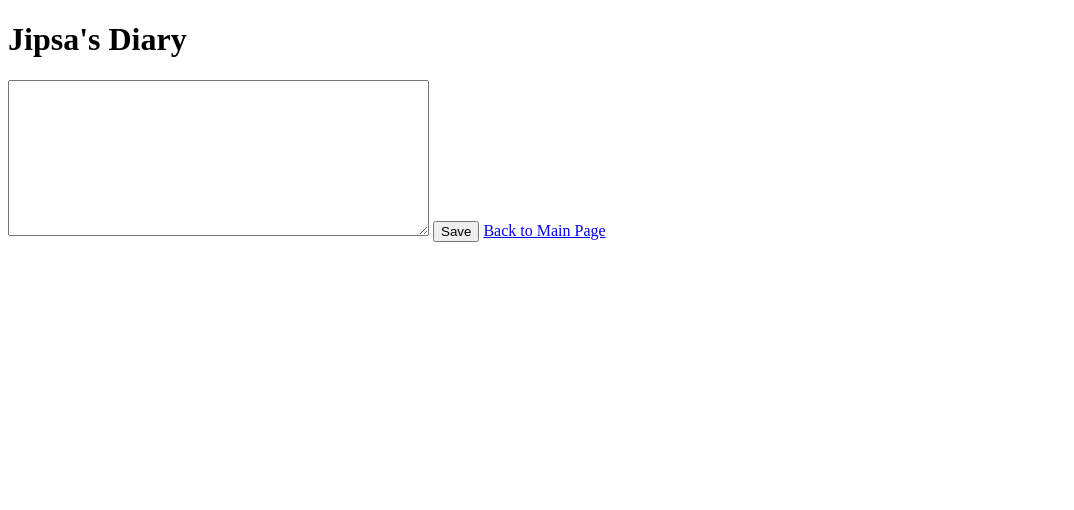
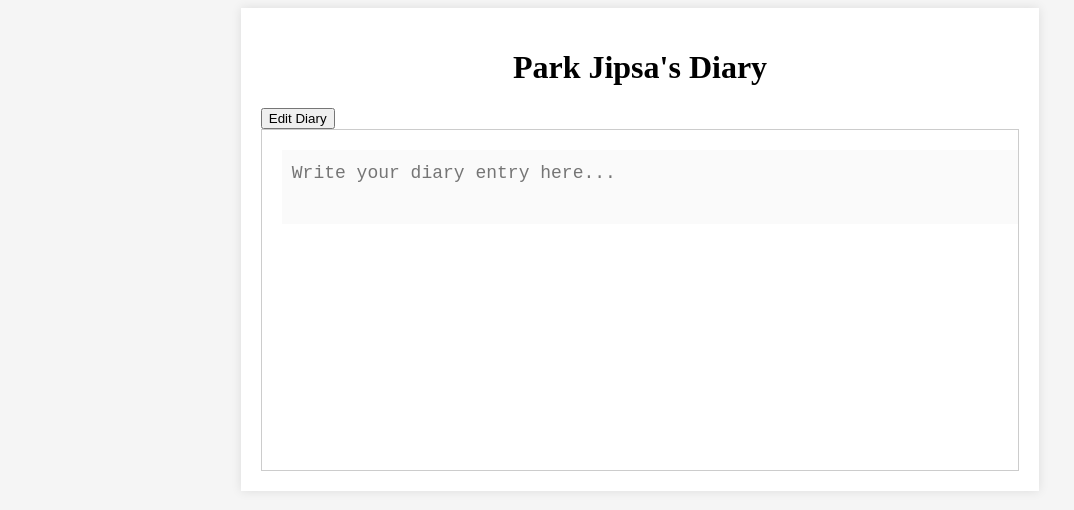
Before and after one commit to simonpark33/kisti_cats, a plain HTML site: page jipsa-diary.html in a window 1280 px wide. Shown: the whole page, without its empty margins (0-1074 px from the left). Drawn offline with Linux system fonts and the light colour scheme.

Commit message:
update jipsa diary request password

```diff
--- a/jipsa-diary.html
+++ b/jipsa-diary.html
@@ -2,27 +2,74 @@
 <html lang="en">
 <head>
     <meta charset="UTF-8">
-    <title>Jipsa's Diary</title>
-</head>
-<body>
-    <h1>Jipsa's Diary</h1>
-    <textarea id="diaryContent" rows="10" cols="50"></textarea>
-    <button onclick="saveDiary()">Save</button>
-    <a href="index.html">Back to Main Page</a>
+    <meta name="viewport" content="width=device-width, initial-scale=1.0">
+    <title>Park Jipsa's Diary</title>
+    <style>
+        body {
+            background: #f5f5f5;
+            font-family: 'Times New Roman', serif;
+        }
+        .diary-container {
+            width: 60%;
+            margin: auto;
+            padding: 20px;
+            background: #fff;
+            box-shadow: 0px 0px 10px rgba(0, 0, 0, 0.1);
+        }
+        .diary-header {
+            text-align: center;
+        }
+        .diary-entry {
+            padding: 20px;
+            border: 1px solid #ccc;
+            min-height: 300px;
+            position: relative;
+        }
+        .diary-entry textarea {
+            width: 100%;
+            height: 100%;
+            border: none;
+            padding: 10px;
+            font-size: 18px;
+            line-height: 1.5;
+            resize: none;
+        }
+        .save-button {
+            display: none; /* Hide the button by default */
+            margin: 20px auto;
+            padding: 10px 20px;
+            background-color: #4CAF50;
+            color: white;
+            border: none;
+            cursor: pointer;
+            text-align: center;
+        }
+    </style>
     <script>
-        function saveDiary() {
-            var content = document.getElementById("diaryContent").value;
-            localStorage.setItem('jipsaDiary', content);
-            alert("Diary saved!");
-        }
+        var password = "secretPassword";
 
-        // Load the saved diary content
-        window.onload = function() {
-            var savedContent = localStorage.getItem('jipsaDiary');
-            if (savedContent) {
-                document.getElementById("diaryContent").value = savedContent;
+        function checkPassword() {
+            var enteredPassword = prompt("Please enter the password:");
+            if (enteredPassword === password) {
+                // Show the editing controls if the password is correct
+                document.getElementById("entry").disabled = false;
+                document.getElementById("save-button").style.display = "block";
+            } else {
+                alert("Incorrect password.");
             }
         }
     </script>
+</head>
+<body>
+    <div class="diary-container">
+        <h1 class="diary-header">Park Jipsa's Diary</h1>
+        <button onclick="checkPassword()">Edit Diary</button> <!-- Button to prompt for the password -->
+        <div class="diary-entry">
+            <form action="save-diary.php" method="post">
+                <textarea name="entry" id="entry" disabled placeholder="Write your diary entry here..."></textarea> <!-- Text area is disabled by default -->
+                <input class="save-button" id="save-button" type="submit" value="Save"> <!-- Save button is hidden by default -->
+            </form>
+        </div>
+    </div>
 </body>
 </html>
```
Also changed, not shown: 1 other file.
